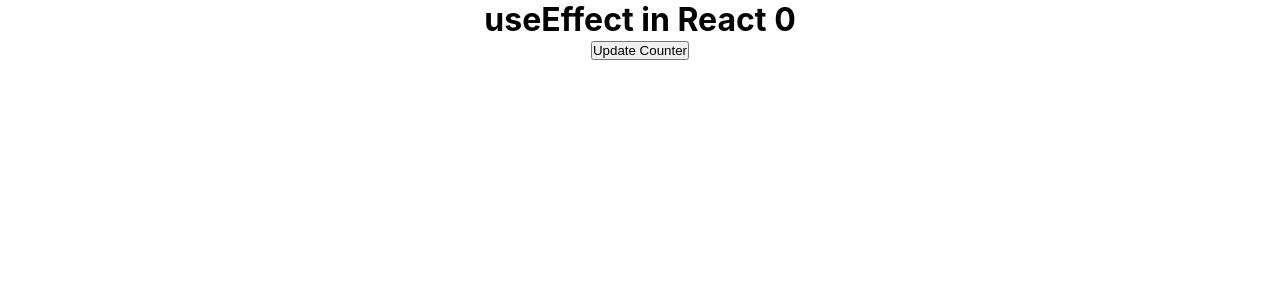
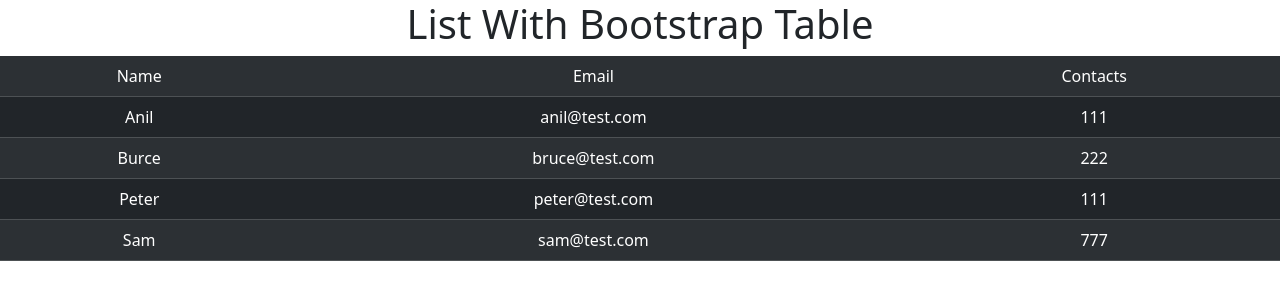
Before and after one commit to Hridoy8132/React-js-from-lec-15, a React (Create React App) app: page / in a window 1280 px wide. Shown: the top 300 px of the page. Built offline with nearby package versions, Linux system fonts and the light colour scheme.

Commit message:
Lec-34 List with Bootstrap Table

```diff
--- a/package.json
+++ b/package.json
@@ -6,7 +6,9 @@
     "@testing-library/jest-dom": "^5.17.0",
     "@testing-library/react": "^13.4.0",
     "@testing-library/user-event": "^13.5.0",
+    "bootstrap": "^5.3.3",
     "react": "^18.3.1",
+    "react-bootstrap": "^2.10.2",
     "react-dom": "^18.3.1",
     "react-scripts": "5.0.1",
     "web-vitals": "^2.1.4"
--- a/src/App.js
+++ b/src/App.js
@@ -29,8 +29,6 @@
 
 // export default App;
 
-
-
 // Lec-16  Start here ( Hide, Show and Toggle ).
 
 // import React,{useState} from "react";
@@ -59,7 +57,6 @@
 // export default App;
 
 // Lec-16  Close here ( Hide, Show and Toggle ).
-
 
 //  ////// ///// Lec-17 Start here ( Handle form, Checkbox, Input field)
 
@@ -96,8 +93,6 @@
 
 //       </form>
 //     </div>
-
-
 
 //   );
 // }
@@ -153,7 +148,6 @@
 //     alert("hello from app")
 //   }
 
-
 //   return(
 //     <div className="App">
 //       <User data={getData}/>
@@ -171,22 +165,69 @@
 
 // /// L-29 UseEffect Hook
 
-import './App.css';
-import React, { useEffect, useState } from 'react'
+// import './App.css';
+// import React, { useEffect, useState } from 'react'
 
+// function App() {
+//   const [count, setCount] = useState(0)
+//   useEffect(() => {
+//     console.warn("use effect")
+//   })
+//   return (
+//     <div className="App">
+//       <h1>useEffect in React {count}</h1>
+//       <button onClick={() => setCount(count + 1)}>Update Counter</button>
+//     </div>
+//   );
+// }
+
+// export default App;
+
+// /// L-29 Ends here UseEffect Hook
+
+// lecture -34 start here List with Bootstrap table
+
+import React from "react";
+import { Table } from "react-bootstrap";
 function App() {
-  const [count, setCount] = useState(0)
-  useEffect(() => {
-    console.warn("use effect")
-  })
+  const users = [
+    { name: "Anil", email: "anil@test.com", contact: "111" },
+    { name: "Burce", email: "bruce@test.com", contact: "222" },
+    { name: "Peter", email: "peter@test.com", contact: "111" },
+    { name: "Sam", email: "sam@test.com", contact: "777" },
+  ];
   return (
     <div className="App">
-      <h1>useEffect in React {count}</h1>
-      <button onClick={() => setCount(count + 1)}>Update Counter</button>
+      <h1>List With Bootstrap Table</h1>
+      <Table striped variant="dark">
+
+        <tbody>
+          <tr>
+            <td>Name</td>
+            <td>Email</td>
+            <td>Contacts</td>
+          </tr>
+         {
+          users.map((item, i) =>
+              <tr key={i}>
+                <td>{item.name}</td>
+                <td>{item.email}</td>
+                <td>{item.contact}</td>
+              </tr>
+            )
+          }
+
+          {/*kono specific contact find korte bolow code ta korte hobe
+            users.map((item, i) =>
+            item.contact === '111' ?
+            </tr>:null  */}
+
+        </tbody>
+      </Table>
     </div>
   );
 }
 
 export default App;
 
-// /// L-29 Ends here UseEffect Hook
+// lecture -34 end here List with Bootstrap table
--- a/src/index.js
+++ b/src/index.js
@@ -2,6 +2,7 @@
 import ReactDOM from 'react-dom/client';
 import './index.css';
 import App from './App';
+import 'bootstrap/dist/css/bootstrap.min.css';
 
 
 const root = ReactDOM.createRoot(document.getElementById('root'));
```
Also changed, not shown: 1 other file (tests, documents, lock files or other folders).
